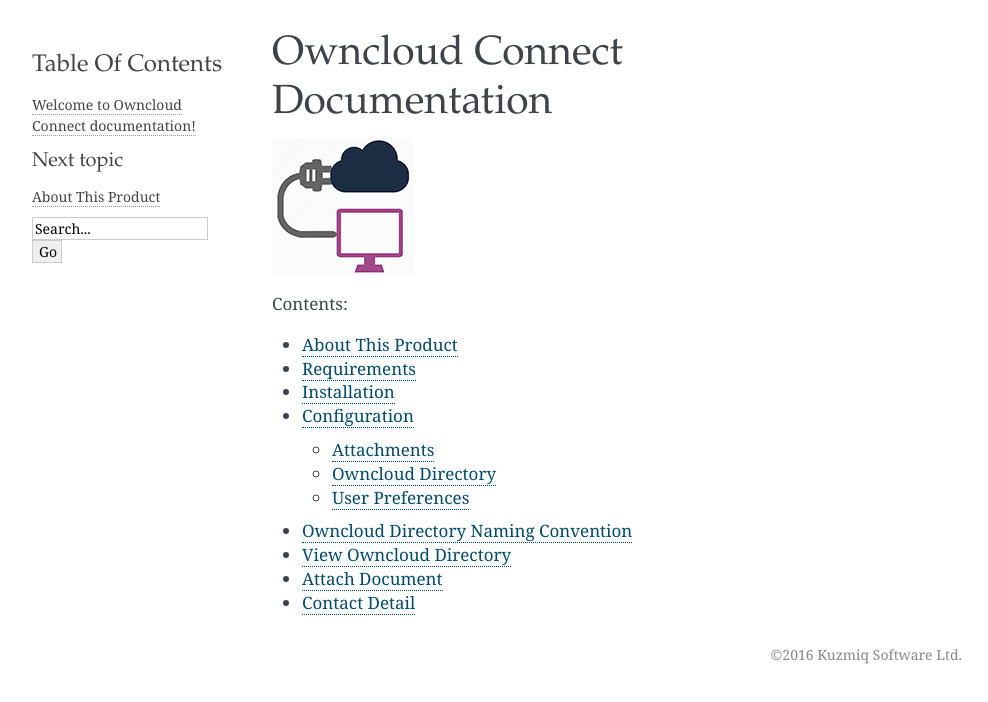
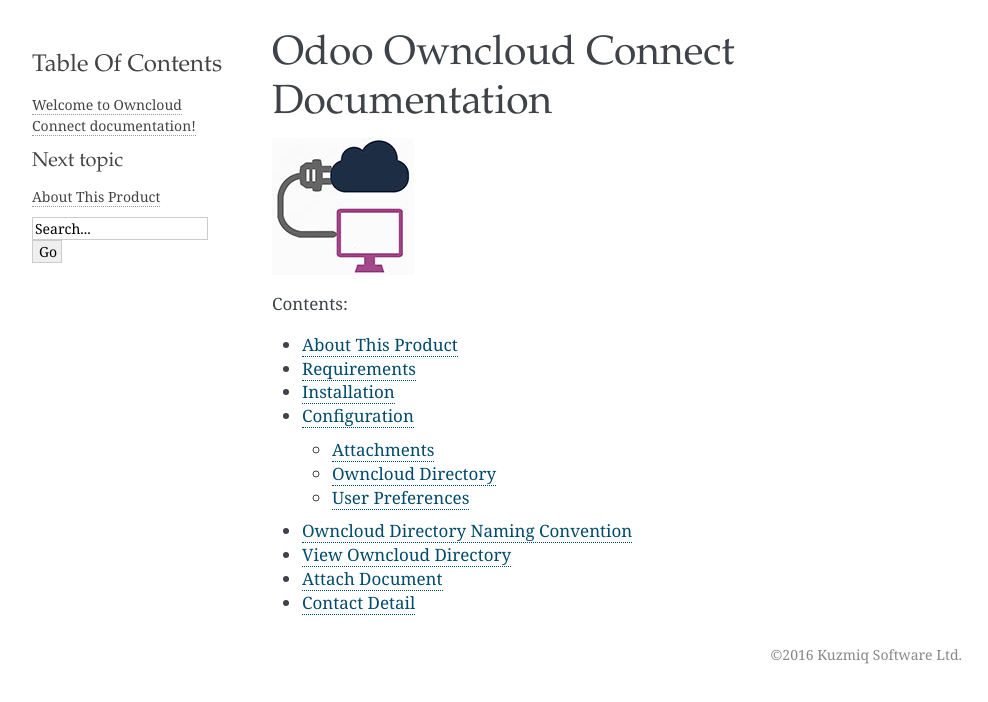
Before and after one commit to romosheb/odoo-owncloud-online-doc, a plain HTML site: page kuzmiq.com/public_html/index.html in a window 1280 px wide. Shown: the whole page, without its empty margins (148-1136 px from the left). Drawn offline with Linux system fonts and the light colour scheme.

Commit message:
Online Documentation Update

```diff
--- a/kuzmiq.com/public_html/index.html
+++ b/kuzmiq.com/public_html/index.html
@@ -6,7 +6,7 @@
   <head>
     <meta http-equiv="Content-Type" content="text/html; charset=utf-8" />
 
-    <title>Owncloud Connect Documentation &mdash; Owncloud 1.0 documentation</title>
+    <title>Odoo Owncloud Connect Documentation &mdash; Owncloud 1.0 documentation</title>
 
     <link rel="stylesheet" href="_static/alabaster.css" type="text/css" />
     <link rel="stylesheet" href="_static/pygments.css" type="text/css" />
@@ -58,7 +58,7 @@
           <div class="body" role="main">
 
   <div class="section" id="welcome-to-owncloud-connect-documentation">
-<h1>Owncloud Connect Documentation<a class="headerlink" href="#welcome-to-owncloud-connect-documentation" title="Permalink to this headline">¶</a></h1>
+<h1>Odoo Owncloud Connect Documentation<a class="headerlink" href="#welcome-to-owncloud-connect-documentation" title="Permalink to this headline">¶</a></h1>
 <img alt="_images/owncloud.jpg" src="_images/owncloud.jpg" />
 <p>Contents:</p>
 <div class="toctree-wrapper compound">
```
